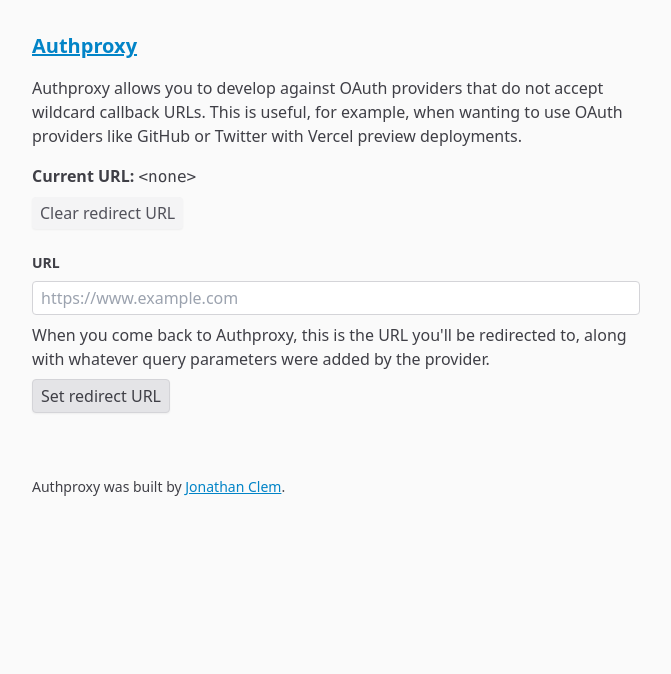
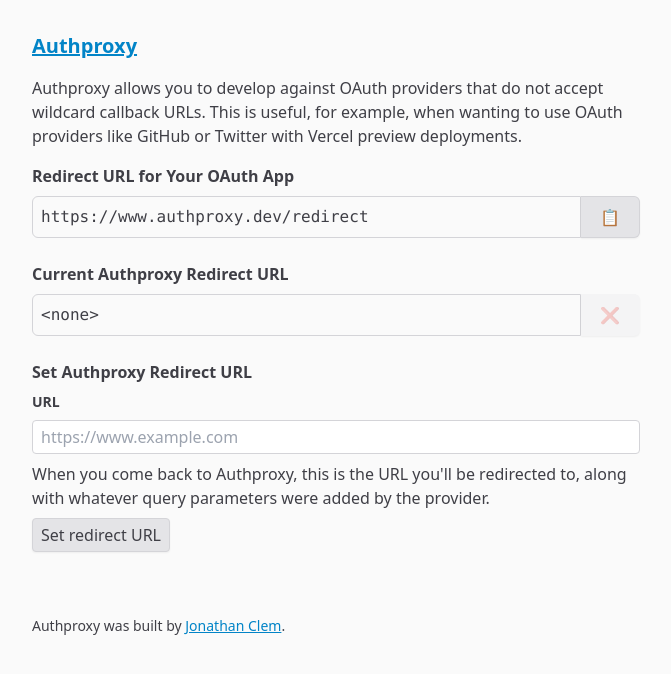
Before and after one commit to jclem/authproxy, a Next.js app: page / in a window 1280 px wide. Shown: the top 674 px of the page, without its empty margins (304-975 px from the left). Built offline with nearby package versions, Linux system fonts and the light colour scheme.

Commit message:
Implement nicer index page UI

```diff
--- a/src/components/Layout.tsx
+++ b/src/components/Layout.tsx
@@ -8,7 +8,6 @@
         <h1 className="text-xl font-semibold">
           <Link href="/">Authproxy</Link>
         </h1>
-
         <p>
           Authproxy allows you to develop against OAuth providers that do not
           accept wildcard callback URLs. This is useful, for example, when
--- a/src/pages/index.tsx
+++ b/src/pages/index.tsx
@@ -1,4 +1,5 @@
 import type {NextPage} from 'next'
+import {useState} from 'react'
 import {Layout} from '../components/Layout'
 import {useRedirectUrl} from '../hooks/useRedirectUrl'
 
@@ -6,30 +7,60 @@
   redirectUrl: string | null
 }
 
+const redirectURL = 'https://www.authproxy.dev/redirect'
+
 const Home: NextPage<Props> = () => {
   const [url, setUrl, clearUrl] = useRedirectUrl()
+
+  const [wasCopied, setWasCopied] = useState(false)
+
+  const copy = () => {
+    navigator.clipboard.writeText(redirectURL)
+    setWasCopied(true)
+  }
 
   return (
     <Layout>
       <div className="flex flex-col gap-6">
         <div className="flex flex-col gap-2">
-          <p>
-            <span className="font-semibold">Current URL:</span>{' '}
-            <code suppressHydrationWarning>
-              {url ? <a href={url}>{url}</a> : '<none>'}
-            </code>
-          </p>
+          <h2>Redirect URL for Your OAuth App</h2>
 
-          <form
-            onSubmit={e => {
-              e.preventDefault()
-              clearUrl()
-            }}
-          >
-            <button type="submit" disabled={!url}>
-              Clear redirect URL
+          <div className="flex">
+            <code className="w-full p-2 border border-zinc-300 rounded-l-md">
+              {redirectURL}
+            </code>{' '}
+            <button
+              type="button"
+              title="Click to copy"
+              onClick={copy}
+              className="w-16 p-2 border-t border-r border-b border-l-0 rounded-r-md rounded-l-none"
+            >
+              {wasCopied ? '✅' : '📋'}
             </button>
-          </form>
+          </div>
+        </div>
+
+        <div className="flex flex-col gap-2">
+          <div className="flex flex-col gap-2">
+            <h2>Current Authproxy Redirect URL</h2>{' '}
+            <div className="flex">
+              <code
+                className="w-full p-2 border border-zinc-300 rounded-l-md"
+                suppressHydrationWarning
+              >
+                {url ? <a href={url}>{url}</a> : '<none>'}
+              </code>{' '}
+              <button
+                type="button"
+                title="Click to copy"
+                onClick={clearUrl}
+                disabled={!url}
+                className="w-16 p-2 border-t border-r border-b border-l-0 rounded-r-md rounded-l-none"
+              >
+                <span className={url ? 'opacity-100' : 'opacity-25'}>❌</span>
+              </button>
+            </div>
+          </div>
         </div>
 
         <form
@@ -40,6 +71,8 @@
           }}
           className="flex flex-col items-start gap-2"
         >
+          <h2>Set Authproxy Redirect URL</h2>
+
           <label htmlFor="url" className="flex flex-col gap-2">
             <span className="block text-sm font-semibold">URL</span>
 
--- a/src/styles/globals.css
+++ b/src/styles/globals.css
@@ -23,6 +23,10 @@
     @apply cursor-not-allowed text-zinc-600 border-none bg-zinc-100 hover:bg-zinc-100;
   }
 
+  h2 {
+    @apply font-semibold;
+  }
+
   input[type='url'] {
     @apply px-2 py-1 rounded border border-zinc-300;
   }
```
